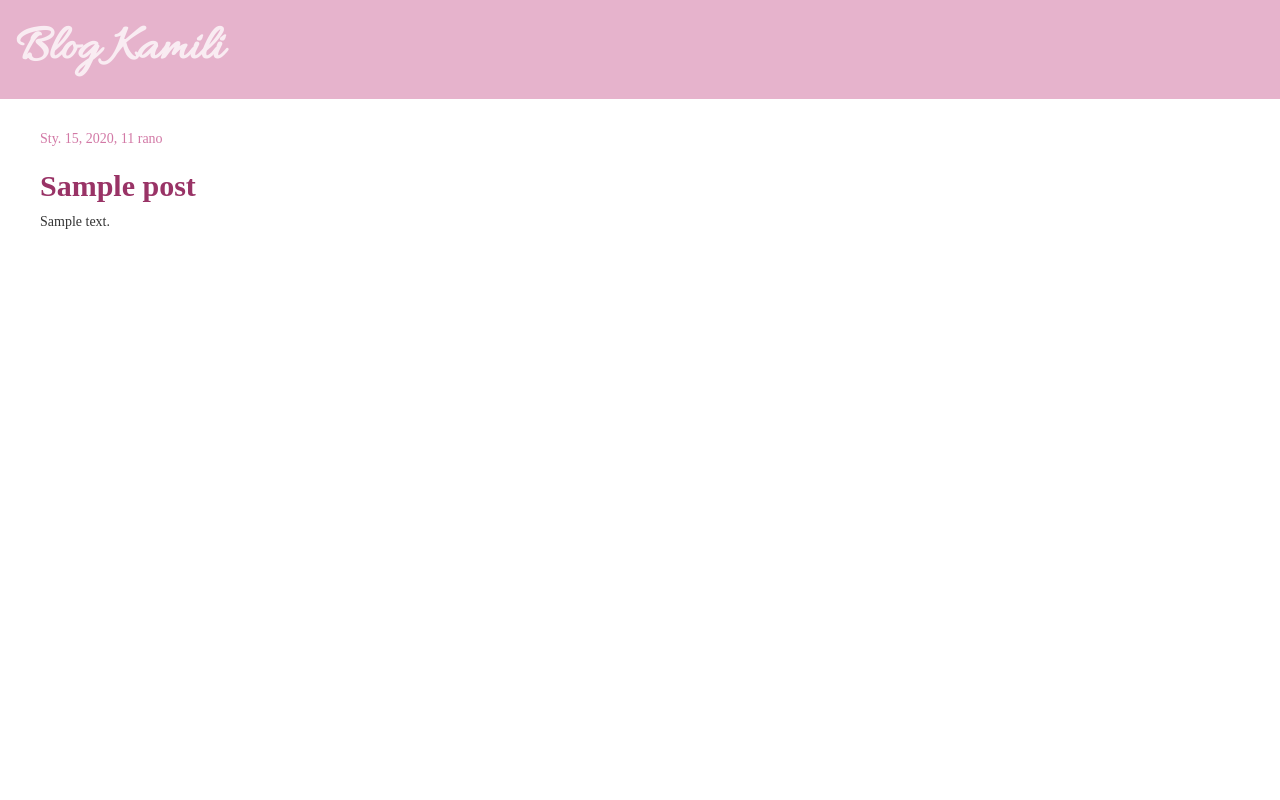
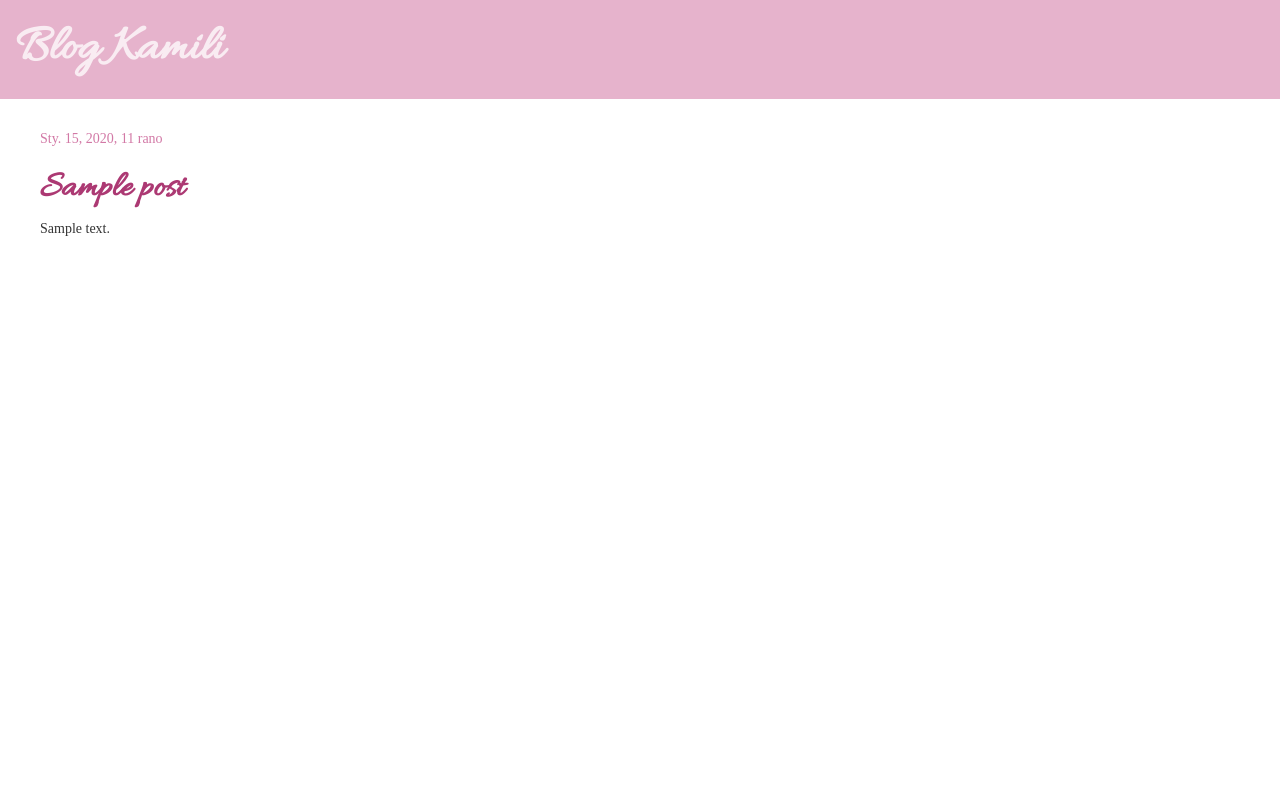
Before and after one commit to kamilanagorska/aplikacje-internetowe-nagorska-185ic, a Django app: page /post/1 in a window 1280 px wide. Run offline with Django 3.2, Linux system fonts and the light colour scheme; tables that the repository leaves empty hold one stand-in row (values such as "Sample post"); some libraries are stand-ins or nearby versions; some web fonts are replaced.

Commit message:
almost done

```diff
--- a/Laboratorium1/blog/static/css/blog.css
+++ b/Laboratorium1/blog/static/css/blog.css
@@ -1,5 +1,8 @@
-body {
+.font1 {
     font-family: 'Gotu';
+}
+.font2 {
+    font-family: 'Allura';
 }
 .header {
     background-color: #e6b3cc;
@@ -8,7 +11,6 @@ body {
 #name {
     font-size: 50px;
     font-weight: bolder;
-    font-family: 'Allura';
 }
 .header a {
     float: left;
@@ -23,6 +25,7 @@ body {
 }
 .content {
     margin-left: 40px;
+    overflow: hidden;
 }
 .date {
     color: #d279a6;
@@ -37,14 +40,10 @@ body {
 .post-form textarea, .post-form input {
     width: 100%;
 }
-h1, h2, h3, h4 {
-    color: #993366;
-    font-weight: bolder;
-}
-.post h2 a, .post h1 a:visited {
-    color:  #993366;
-    text-decoration: none;
-}
 .edit {
     float:right;
 }
+.post h1, .post a {
+    color: #ac3973;
+    font-weight: bold;
+}
--- a/Laboratorium1/blog/templates/blog/base.html
+++ b/Laboratorium1/blog/templates/blog/base.html
@@ -12,11 +12,11 @@
     <body>
         <body>
             <div class="header">
-                    <a id="name" href="/">Blog Kamili</a>
+                    <a id="name" class="font2" href="/">Blog Kamili</a>
                 <!--glyphicon glyphicon-plus to klasa boostrapa-->
                     {% if user.is_authenticated %}
                 <!--by tylko zalogowany admin mogl dodawac posty-->
-                        <a href="{% url 'post_new' %}" class="top-menu">Dodaj wpis</a>
+                        <a class="font1" href="{% url 'post_new' %}" class="top-menu">Dodaj wpis</a>
                     {% endif %}
             </div>
             <div class="content">
--- a/Laboratorium1/blog/templates/blog/post_detail.html
+++ b/Laboratorium1/blog/templates/blog/post_detail.html
@@ -4,7 +4,7 @@
     <div class="post">
         <!--wyświetlanie daty opublikowania jeśli istnieje-->
         {% if post.published_date %}
-            <div class="date">
+            <div class="date font1">
                 {{ post.published_date }}
             </div>
         {% endif %}
@@ -12,7 +12,7 @@
         {% if user.is_authenticated %}
             <a class="edit btn btn-default" href="{% url 'post_edit' pk=post.pk %}"><span class="glyphicon glyphicon-pencil"></span></a>
         {% endif %}
-        <h2>{{ post.title }}</h2>
-        <p>{{ post.text|linebreaksbr }}</p>
+        <h1 class="font2">{{ post.title }}</h1>
+        <p class="font1">{{ post.text|linebreaksbr }}</p>
     </div>
 {% endblock %}
--- a/Laboratorium1/blog/templates/blog/post_edit.html
+++ b/Laboratorium1/blog/templates/blog/post_edit.html
@@ -1,10 +1,10 @@
 {% extends 'blog/base.html' %}
 
 {% block content %}
-    <h2>Nowy post</h2>
+    <h2 class="font2">Nowy post</h2>
     <!--znacznik formularza HTML-->
     <!--{% csrf_token %} sprawia, że formularze są bezpieczne-->
-    <form method="POST" class="post-form">{% csrf_token %}
+    <form method="POST" class="post-form font1">{% csrf_token %}
         <!--wyswietlenie posta-->
         {{ form.as_p }}
         <!--przycisk zapisz-->
--- a/Laboratorium1/blog/templates/blog/post_list.html
+++ b/Laboratorium1/blog/templates/blog/post_list.html
@@ -5,17 +5,17 @@
     {% for post in posts %}
         <div class="post">
             <!--opublikowano: data publikacji-->
-            <div class="date">
+            <div class="date font1">
                 opublikowano: {{ post.published_date }}
             </div>
             <!--tytul posta, jednocześnie link do posta-->
             <!--post_detail oznacza że django bedzie oczekiwal url w blog/urls.py o
             nazwie name=post_detail pk=post.pk primary key, django tworzy klucz (liczba rosnąca o jeden przy
             każdym rosnącym rekordzie i doda go pod nazwą pk dla kazdego posta-->
-            <h1><a href="{% url 'post_detail' pk=post.pk %}">{{ post.title }}</a></h1>
+            <h1><a class="font2" href="{% url 'post_detail' pk=post.pk %}">{{ post.title }}</a></h1>
             <!--zawartosc posta,|linebreaksbr przepuszcza wpisy przez filtr, który zamienia
             znaczniki nowej linii na akapity.-->
-            <p>{{ post.text|linebreaksbr }}</p>
+            <p class="font1">{{ post.text|linebreaksbr }}</p>
         </div>
     {% endfor %}
 {% endblock %}
--- a/Laboratorium1/mysite/settings.py
+++ b/Laboratorium1/mysite/settings.py
@@ -21,7 +21,7 @@ BASE_DIR = Path(__file__).resolve().parent.parent
 
 # SECURITY WARNING: keep the secret key used in production secret!
 #klucz ma być prywatny, wiec nie umieszczam go na githubie
-
+SECRET_KEY = '#!9puxtxnc7-8@=7igupnmz$p81*sen#2ng@j&glcn@awfsof_'
 
 # SECURITY WARNING: don't run with debug turned on in production!
 #W Django 3.1 gdy tru i puste subdomeny hosta lokalnego są dozwolone
```
